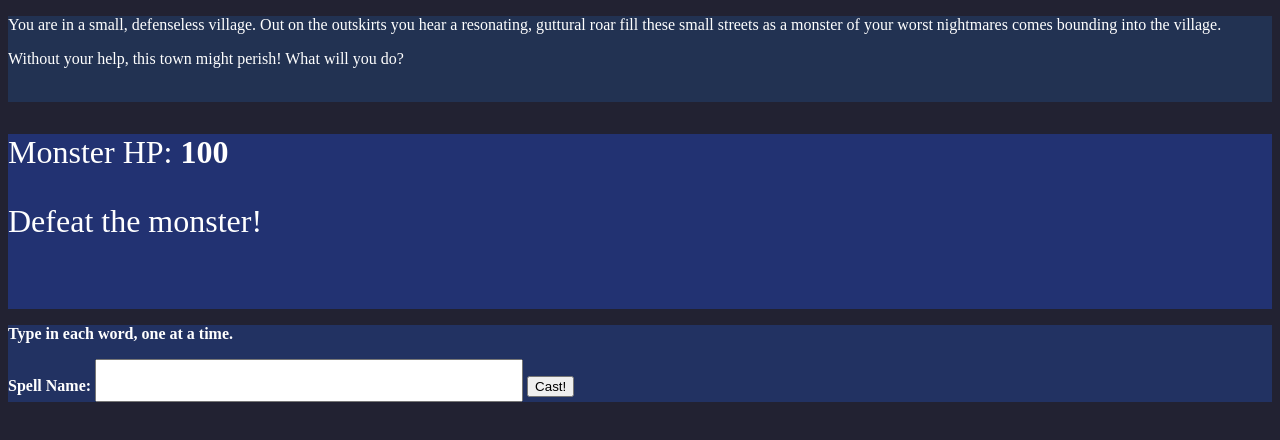
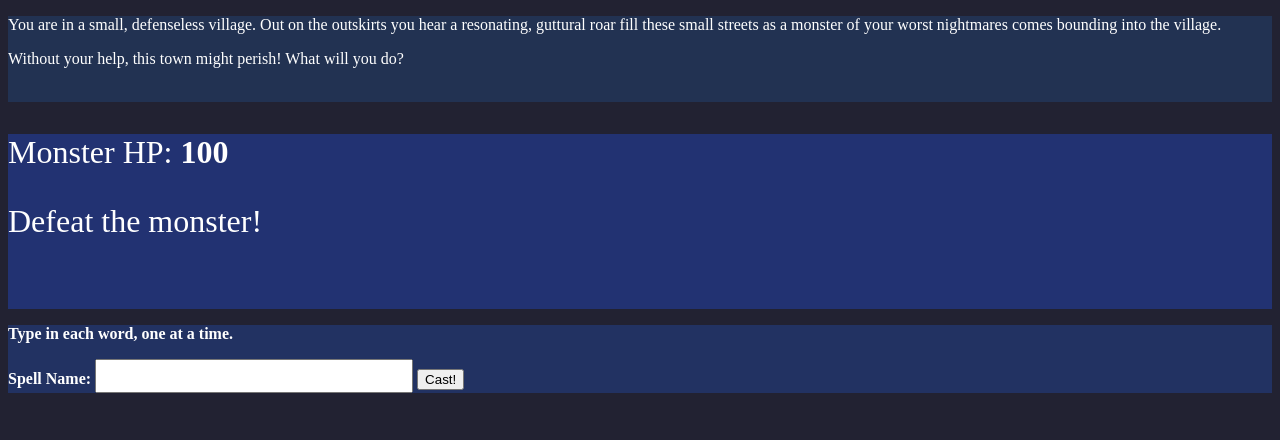
Before and after one commit to JLHGD/TextGuessingGame, a plain HTML site: page index.html in a window 1280 px wide. Drawn offline with Linux system fonts and the light colour scheme.

Commit message:
It just be like this I guess

```diff
--- a/styles/main-style.css
+++ b/styles/main-style.css
@@ -5,27 +5,19 @@ body{
 
 header{
     background-color: #223252;
-    margin-bottom: 0px;
 }
 
 #hpAndStatus{
     font-size: 2rem;
     background-color: #223272;
-    margin-top: 0px;
-    margin-bottom: 0px;
-}
-
-main{
-    margin-top: 0px;
 }
 
 #gameSpace{
     background-color: #223262;
-    margin-top: 0px;
 }
 
 #wordinput{
-    font-size: 2rem;
+    font-size: 1.5rem;
 }
 
 @media only screen and (max-width: 800px) {
```
